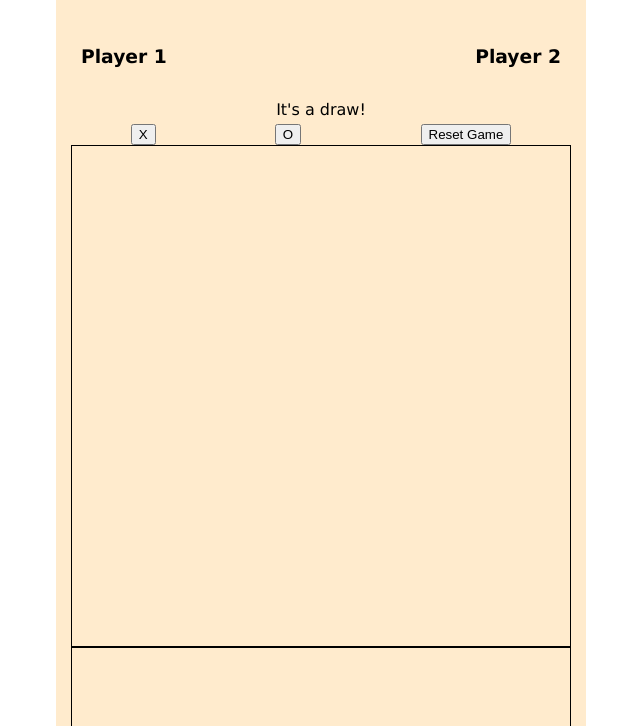
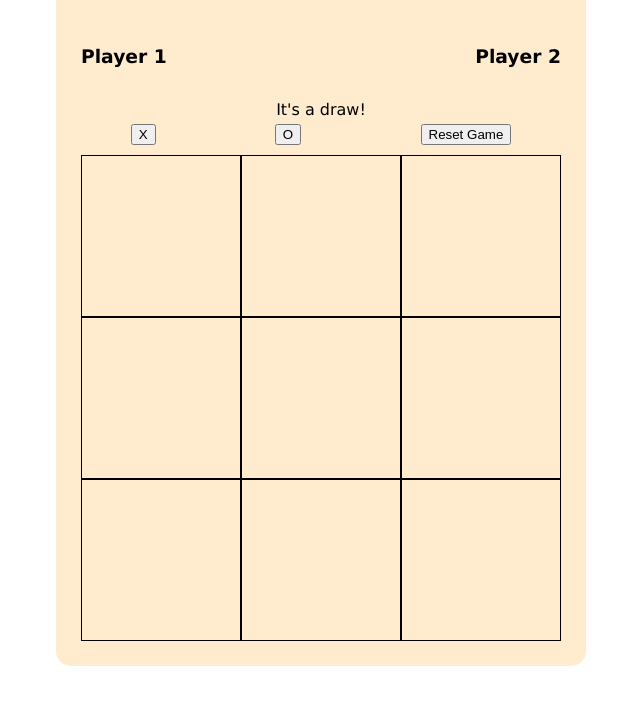
Before and after one commit to tangwait/tictactoe, a plain HTML site: page index.html in a window 1280 px wide. Shown: the part 74-800 px from the top of the page, without its empty margins (319-959 px from the left). Drawn offline with Linux system fonts and the light colour scheme.

```diff
--- a/style.css
+++ b/style.css
@@ -27,7 +27,7 @@ body {
     align-items: center;
 }
 
-.game {
+.gameContainer {
     display: grid;
     grid-template-columns: repeat(3, 1fr);
     grid-template-rows: repeat(3, 1fr);
```
